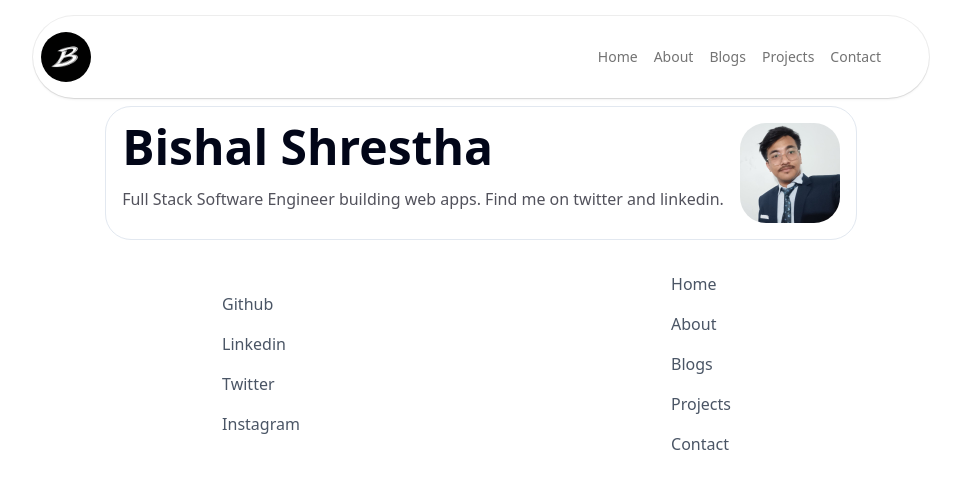
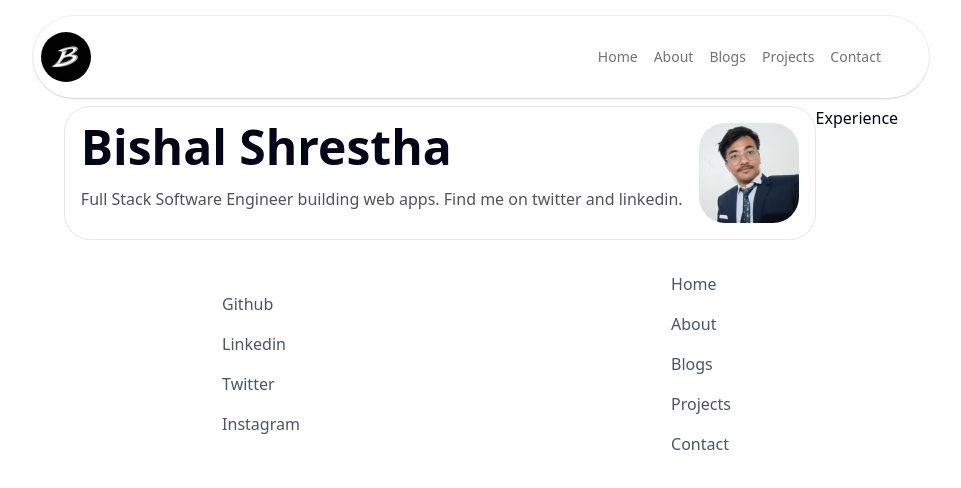
Before and after one commit to bishalshrestha013/portfolio-site, a Next.js app: page / in a window 1280 px wide. Shown: the top 488 px of the page, without its empty margins (159-1120 px from the left). Built offline with nearby package versions, Linux system fonts and the light colour scheme.

Commit message:
refactor: add separate component for intro section

```diff
--- /dev/null
+++ b/app/components/experience.tsx
@@ -0,0 +1,5 @@
+const Experience = () => {
+  return <div>Experience</div>;
+};
+
+export default Experience;
--- /dev/null
+++ b/app/components/intro.tsx
@@ -0,0 +1,25 @@
+import photo from "@/public/assets/photo.jpeg";
+import Image from "next/image";
+
+const Intro = () => {
+  return (
+    <div className="flex flex-col items-start md:flex-row-reverse border p-4 bg-white md:rounded-4xl gap-4">
+      <Image
+        src={photo}
+        alt="Profile photo"
+        width={100}
+        height={100}
+        className="rounded-4xl"
+      />
+      <div>
+        <h1 className="font-bold text-3xl md:text-5xl mb-4">Bishal Shrestha</h1>
+        <p className="text-zinc-600">
+          Full Stack Software Engineer building web apps. Find me on twitter and
+          linkedin.
+        </p>
+      </div>
+    </div>
+  );
+};
+
+export default Intro;
--- a/app/page.tsx
+++ b/app/page.tsx
@@ -1,27 +1,11 @@
-import photo from "@/public/assets/photo.jpeg";
-import Image from "next/image";
+import Experience from "./components/experience";
+import Intro from "./components/intro";
 
 export default function Home() {
   return (
     <div className="mt-2 flex justify-center">
-      <div className="flex flex-col items-start md:flex-row-reverse border p-4 bg-white md:rounded-4xl gap-4">
-        <Image
-          src={photo}
-          alt="Profile photo"
-          width={100}
-          height={100}
-          className="rounded-4xl"
-        />
-        <div>
-          <h1 className="font-bold text-3xl md:text-5xl mb-4">
-            Bishal Shrestha
-          </h1>
-          <p className="text-zinc-600">
-            Full Stack Software Engineer building web apps. Find me on twitter
-            and linkedin.
-          </p>
-        </div>
-      </div>
+      <Intro />
+      <Experience />
     </div>
   );
 }
```
